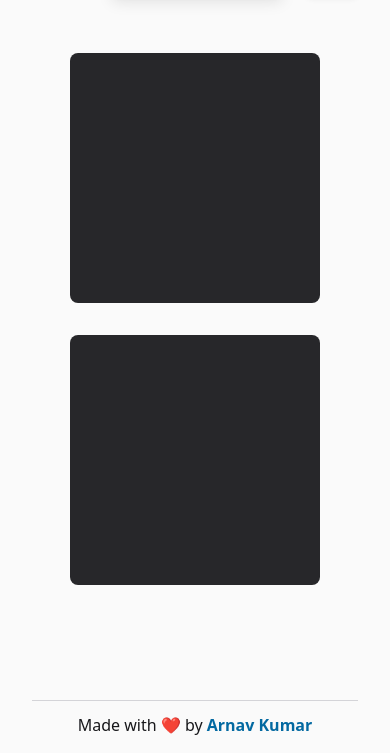
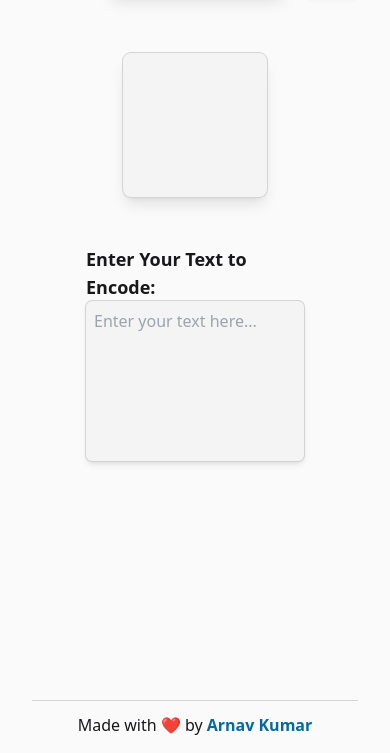
Before and after one commit to arnav-kr/MyrioText, a website built with Vite: page index.html in a window 390 px wide. Shown: the part 91-844 px from the top of the page. Built offline with nearby package versions, Linux system fonts and the light colour scheme.

Commit message:
feat: add ui components, canvas, inputs improve responsiveness

```diff
--- a/index.html
+++ b/index.html
@@ -40,8 +40,13 @@
     <a href="https://github.com/arnav-kr/MyrioText" target="_blank" rel="noopener noreferrer" title="Myrio Text GitHub Repo" class="p-3 rounded-md shadow-md ring-1 ring-zinc-100 dark:ring-zinc-800"><svg role="img" viewBox="0 0 24 24" xmlns="http://www.w3.org/2000/svg" class="w-7 h-7 fill-zinc-900 dark:fill-zinc-50"><title>Myrio Text GitHub Repo</title><path d="M12 .297c-6.63 0-12 5.373-12 12 0 5.303 3.438 9.8 8.205 11.385.6.113.82-.258.82-.577 0-.285-.01-1.04-.015-2.04-3.338.724-4.042-1.61-4.042-1.61C4.422 18.07 3.633 17.7 3.633 17.7c-1.087-.744.084-.729.084-.729 1.205.084 1.838 1.236 1.838 1.236 1.07 1.835 2.809 1.305 3.495.998.108-.776.417-1.305.76-1.605-2.665-.3-5.466-1.332-5.466-5.93 0-1.31.465-2.38 1.235-3.22-.135-.303-.54-1.523.105-3.176 0 0 1.005-.322 3.3 1.23.96-.267 1.98-.399 3-.405 1.02.006 2.04.138 3 .405 2.28-1.552 3.285-1.23 3.285-1.23.645 1.653.24 2.873.12 3.176.765.84 1.23 1.91 1.23 3.22 0 4.61-2.805 5.625-5.475 5.92.42.36.81 1.096.81 2.22 0 1.606-.015 2.896-.015 3.286 0 .315.21.69.825.57C20.565 22.092 24 17.592 24 12.297c0-6.627-5.373-12-12-12"/></svg></a>
   </header>
   <main class="flex flex-grow flex-col items-center lg:flex-row lg:justify-evenly w-full py-2 px-6 min-h-[calc(100% - 128px)]">
-    <div class="w-[250px] h-[250px] bg-zinc-800 rounded-lg m-4"></div>
-    <div class="w-[250px] h-[250px] bg-zinc-800 rounded-lg m-4"></div>
+    <section class="min-w-36 min-h-36 bg-zinc-100 dark:bg-zinc-800 rounded-lg m-4 shadow-lg ring-1 ring-zinc-300 dark:ring-zinc-700" role="presentation" aria-roledescription="Encoded Image Preview">
+      <canvas class="w-36 h-36" id="render">Huh, Your Browser Doesn't Support Canvas</canvas>
+    </section>
+    <section class="w-[250px] h-[250px] p-4  rounded-lg m-4" role="form" aria-roledescription="Image Encoding/Decoding Controls">
+      <label for="inp" class="block font-semibold text-lg">Enter Your Text to Encode:</label>
+      <textarea id="inp" class="appearance-none w-full min-w-48 p-2 bg-zinc-100 dark:bg-zinc-800 resize-none rounded-md ring-1 ring-zinc-300 dark:ring-zinc-700 shadow-md" placeholder="Enter your text here..." rows="6"></textarea>
+    </section>
     <!-- <p>Lorem ipsum, dolor sit amet consectetur adipisicing elit. Consequatur eveniet dolorum laborum molestias totam suscipit architecto nostrum maxime minima. Officiis officia incidunt tempore pariatur suscipit dolores aliquam hic ad sunt!</p> -->
   </main>
   <footer>
```
